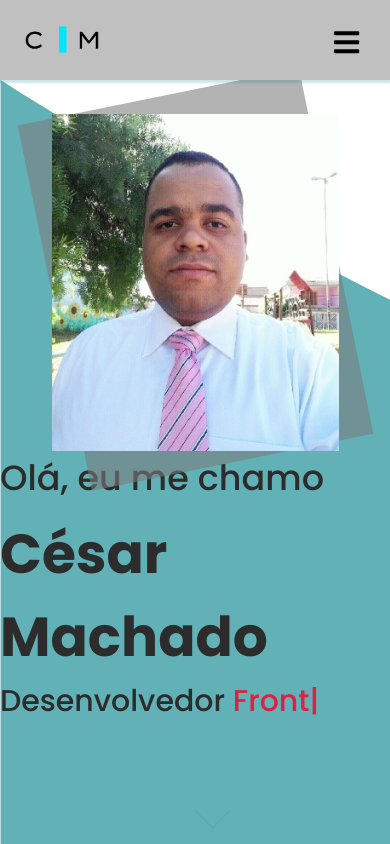
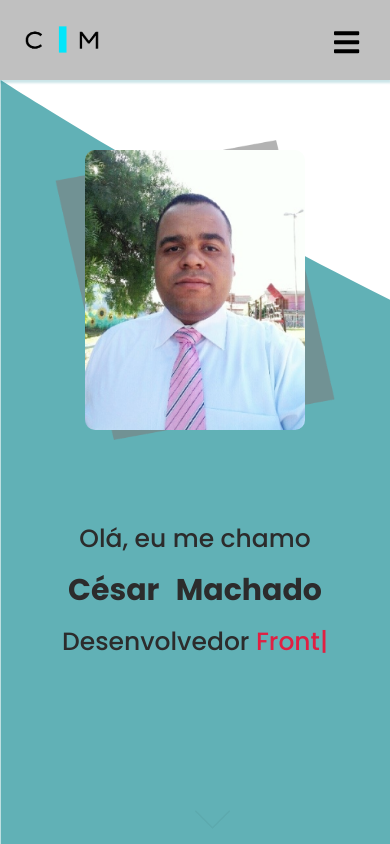
Before and after one commit to cesar-machado/Web-Page, a React (Create React App) app: page / in a window 390 px wide. Built offline with nearby package versions, Linux system fonts and the light colour scheme.

Commit message:
Reposividade da main ok

```diff
--- a/src/components/Contato/contato.scss
+++ b/src/components/Contato/contato.scss
@@ -163,12 +163,13 @@
         a {
           display: flex;
           align-items: center;
+          // justify-content: center;
           text-decoration: none;
           // margin-top: 20px;
           overflow: hidden;
           height: 50px;
+          width: 40vw;
 
-          width: 40%;
           transition: all 250ms;
 
           p {
--- a/src/components/Header/header.scss
+++ b/src/components/Header/header.scss
@@ -46,16 +46,17 @@
   .nav-links {
     color: #000;
     font-weight: 500;
+
     display: flex;
     align-items: center;
     text-decoration: none;
     padding: 0.5rem 1rem;
-    transition: all 0.2s ease-out;
-    transition: border-bottom 0.5s ease;
+    transition: all 0.2s ease-in-out;
   }
   .nav-links:hover {
     color: #fff;
-    border-bottom: 1px solid #000;
+    border: 1px solid #000;
+    border-radius: 10px;
   }
 
   .menu-icon {
@@ -97,8 +98,8 @@
     padding: 2rem;
     width: 100%;
     display: table;
-    font-size: 40px;
-    font-weight: 500;
+    font-size: 25px;
+    font-weight: bold;
     margin-top: 70px;
   }
 
--- a/src/components/Main/main.scss
+++ b/src/components/Main/main.scss
@@ -238,3 +238,241 @@
     }
   }
 }
+
+@media screen and (max-width: 600px) {
+  .main {
+    .wrapper {
+      display: flex;
+      justify-content: center;
+      align-items: center;
+      max-width: 1450px;
+      margin: 0 auto;
+
+      height: 80vh;
+
+      // max-width: 1200px;
+      // max-height: calc(100% - 70px);
+
+      .left {
+        flex: 0.5;
+        display: flex;
+        justify-content: center;
+        align-items: center;
+        // margin-left: 130px;
+        overflow: hidden;
+
+        img {
+          align-items: center;
+          border-radius: 10px;
+        }
+        .image1 {
+          // display: flex;
+          // justify-content: center;
+          // align-items: center;
+          position: relative;
+          z-index: 2;
+          img {
+            height: 300px;
+            width: 250px;
+          }
+        }
+
+        .img2 {
+          position: absolute;
+          border-radius: 10px;
+
+          // top: 0;
+          img {
+            height: 320px;
+            width: 300px;
+          }
+        }
+      }
+    }
+
+    .right {
+      flex: 0.4;
+      display: flex;
+      flex-direction: column;
+      align-items: center;
+      justify-content: center;
+      margin-left: 0px;
+      width: 100%;
+      // margin-right: 30px;
+
+      h1 {
+        font-size: 40px;
+        font-weight: 700;
+        color: $textColor;
+        margin-bottom: 10px;
+        word-spacing: 10px;
+        letter-spacing: 50;
+      }
+
+      h2 {
+        font-size: 30px;
+        font-weight: 500;
+        color: $textColor;
+        margin-bottom: 10px;
+      }
+
+      h4 {
+        font-size: 30px;
+        font-weight: 500;
+        color: $textColor;
+      }
+    }
+  }
+}
+
+@media screen and (max-width: 400px) {
+  .main {
+    .wrapper {
+      .left {
+        flex: 0.5;
+        display: flex;
+        justify-content: center;
+        align-items: center;
+        // margin-left: 130px;
+        overflow: hidden;
+        margin-top: 15px;
+
+        img {
+          align-items: center;
+          border-radius: 10px;
+        }
+        .image1 {
+          // display: flex;
+          // justify-content: center;
+          // align-items: center;
+          position: relative;
+          z-index: 2;
+          img {
+            height: 280px;
+            width: 220px;
+          }
+        }
+
+        .img2 {
+          position: absolute;
+          border-radius: 10px;
+
+          // top: 0;
+          img {
+            height: 300px;
+            width: 280px;
+          }
+        }
+      }
+    }
+
+    .right {
+      flex: 0.4;
+      display: flex;
+      flex-direction: column;
+      align-items: center;
+      justify-content: center;
+      margin-left: 0px;
+      width: 100%;
+      // margin-right: 30px;
+
+      h1 {
+        font-size: 30px;
+        font-weight: 700;
+        color: $textColor;
+        margin-bottom: 10px;
+        word-spacing: 10px;
+        letter-spacing: 50;
+      }
+
+      h2 {
+        font-size: 25px;
+        font-weight: 500;
+        color: $textColor;
+        margin-bottom: 10px;
+      }
+
+      h4 {
+        font-size: 25px;
+        font-weight: 500;
+        color: $textColor;
+      }
+    }
+  }
+}
+
+@media screen and (max-width: 320px) {
+  .main {
+    .wrapper {
+      .left {
+        flex: 0.5;
+        display: flex;
+        justify-content: center;
+        align-items: center;
+        // margin-left: 130px;
+        overflow: hidden;
+        margin-top: 20px;
+
+        img {
+          align-items: center;
+          border-radius: 10px;
+        }
+        .image1 {
+          // display: flex;
+          // justify-content: center;
+          // align-items: center;
+          position: relative;
+          z-index: 2;
+          img {
+            height: 210px;
+            width: 170px;
+          }
+        }
+
+        .img2 {
+          position: absolute;
+          border-radius: 10px;
+
+          // top: 0;
+          img {
+            height: 225px;
+            width: 220px;
+          }
+        }
+      }
+    }
+
+    .right {
+      flex: 0.4;
+      display: flex;
+      flex-direction: column;
+      align-items: center;
+      justify-content: center;
+      margin-left: 0px;
+      width: 100%;
+      // margin-right: 30px;
+
+      h1 {
+        font-size: 30px;
+        font-weight: 700;
+        color: $textColor;
+        margin-bottom: 10px;
+        word-spacing: 10px;
+        letter-spacing: 50;
+      }
+
+      h2 {
+        font-size: 20px;
+        font-weight: 500;
+        color: $textColor;
+        margin-bottom: 10px;
+      }
+
+      h4 {
+        font-size: 20px;
+        font-weight: 500;
+        color: $textColor;
+      }
+    }
+  }
+}
```
